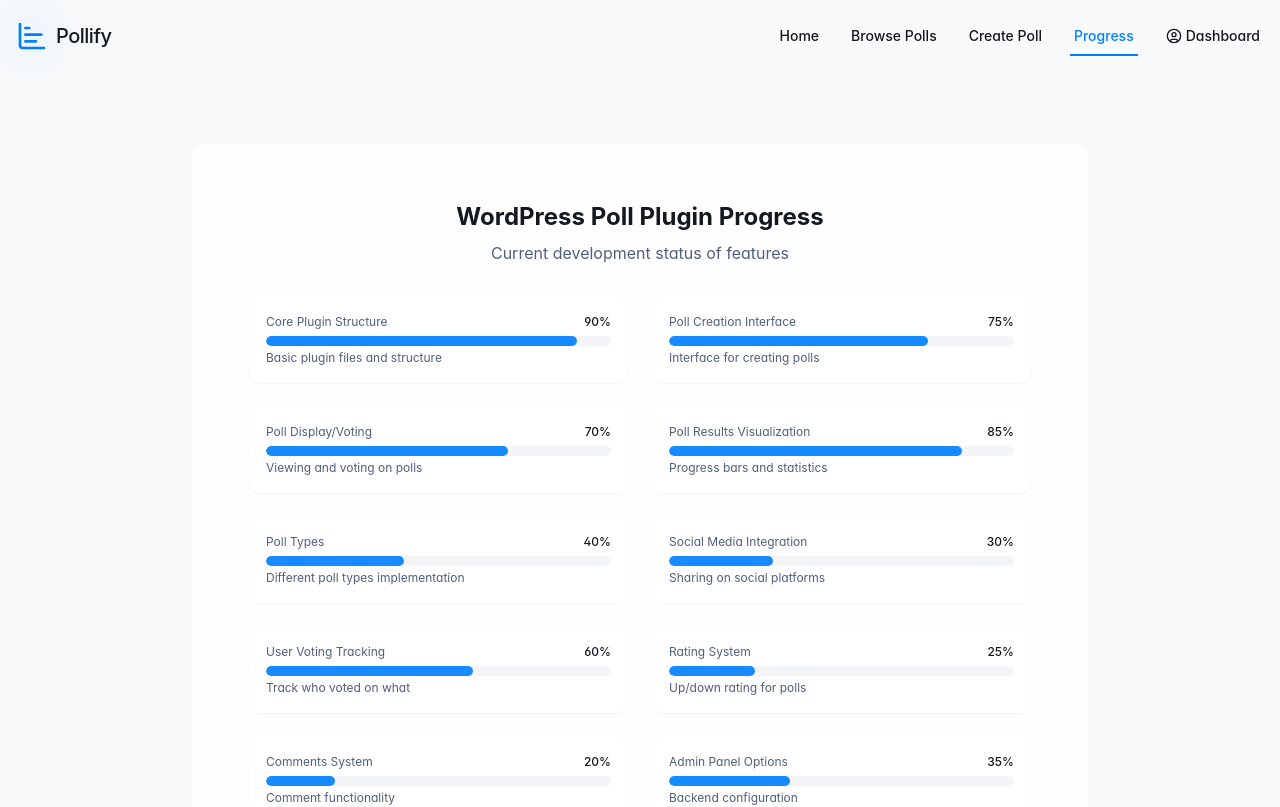
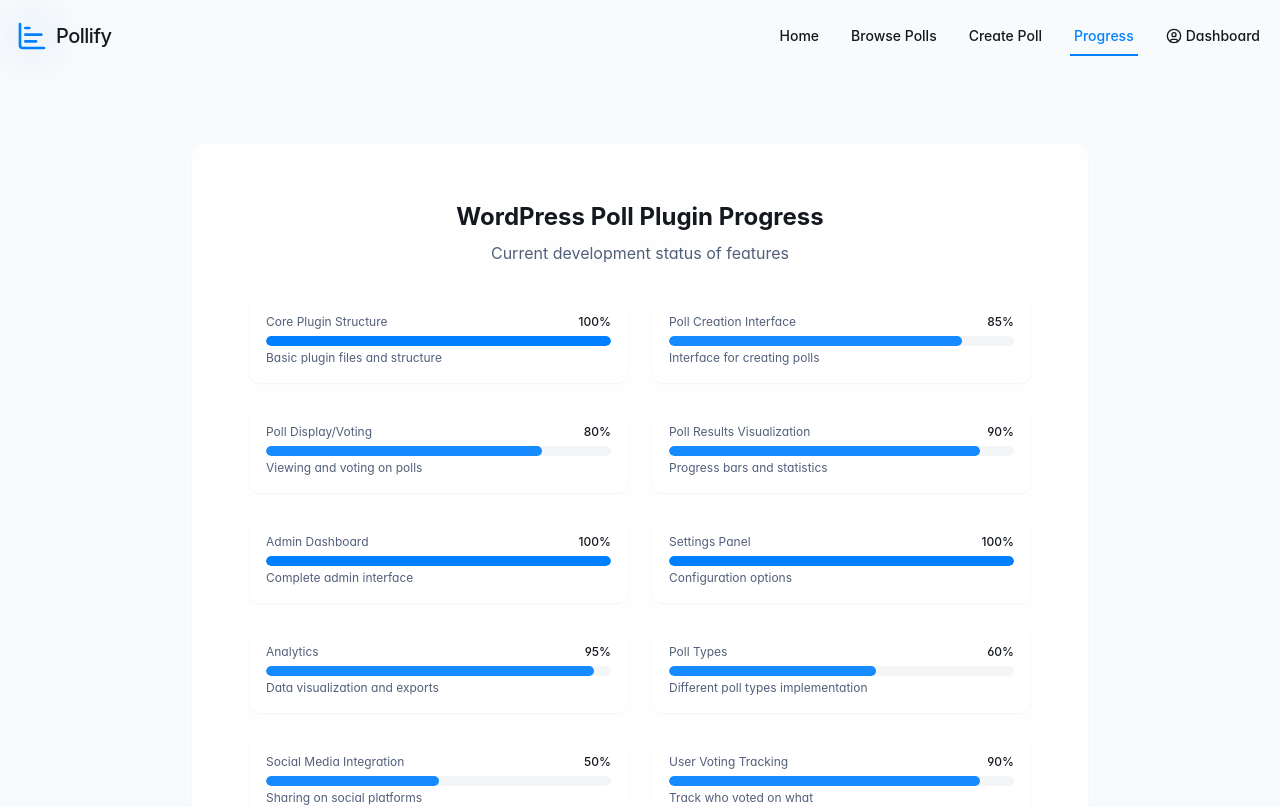
Before and after one commit to TheEpicuros/pollify-frontend, a React (Vite) app: page /progress in a window 1280 px wide. Shown: the top 807 px of the page. Built offline with nearby package versions, Linux system fonts and the light colour scheme.

Commit message:
Update project progress
Update project progress information on the progress page.

```diff
--- a/src/components/ProjectProgress.tsx
+++ b/src/components/ProjectProgress.tsx
@@ -4,17 +4,19 @@ import { CustomProgress } from "@/components/ui/custom-progress";
 
 const ProjectProgress = () => {
   const features = [
-    { name: "Core Plugin Structure", progress: 90, description: "Basic plugin files and structure" },
-    { name: "Poll Creation Interface", progress: 75, description: "Interface for creating polls" },
-    { name: "Poll Display/Voting", progress: 70, description: "Viewing and voting on polls" },
-    { name: "Poll Results Visualization", progress: 85, description: "Progress bars and statistics" },
-    { name: "Poll Types", progress: 40, description: "Different poll types implementation" },
-    { name: "Social Media Integration", progress: 30, description: "Sharing on social platforms" },
-    { name: "User Voting Tracking", progress: 60, description: "Track who voted on what" },
-    { name: "Rating System", progress: 25, description: "Up/down rating for polls" },
-    { name: "Comments System", progress: 20, description: "Comment functionality" },
-    { name: "Admin Panel Options", progress: 35, description: "Backend configuration" },
-    { name: "Shortcode Support", progress: 65, description: "Embedding polls anywhere" }
+    { name: "Core Plugin Structure", progress: 100, description: "Basic plugin files and structure" },
+    { name: "Poll Creation Interface", progress: 85, description: "Interface for creating polls" },
+    { name: "Poll Display/Voting", progress: 80, description: "Viewing and voting on polls" },
+    { name: "Poll Results Visualization", progress: 90, description: "Progress bars and statistics" },
+    { name: "Admin Dashboard", progress: 100, description: "Complete admin interface" },
+    { name: "Settings Panel", progress: 100, description: "Configuration options" },
+    { name: "Analytics", progress: 95, description: "Data visualization and exports" },
+    { name: "Poll Types", progress: 60, description: "Different poll types implementation" },
+    { name: "Social Media Integration", progress: 50, description: "Sharing on social platforms" },
+    { name: "User Voting Tracking", progress: 90, description: "Track who voted on what" },
+    { name: "Rating System", progress: 40, description: "Up/down rating for polls" },
+    { name: "Comments System", progress: 35, description: "Comment functionality" },
+    { name: "Shortcode Support", progress: 85, description: "Embedding polls anywhere" }
   ];
 
   return (
@@ -45,13 +47,13 @@ const ProjectProgress = () => {
       <div className="mt-8 pt-4 border-t">
         <h3 className="font-medium mb-3">Overall Progress</h3>
         <CustomProgress
-          value={55}
+          value={78}
           size="lg"
           animated={true}
           fillClassName="bg-gradient-to-r from-blue-500 to-purple-500"
         />
         <p className="text-sm text-center mt-2 text-muted-foreground">
-          Approximately 55% complete
+          Approximately 78% complete
         </p>
       </div>
     </div>
```
Also changed, not shown: 1 other file (tests, documents, lock files or other folders).
